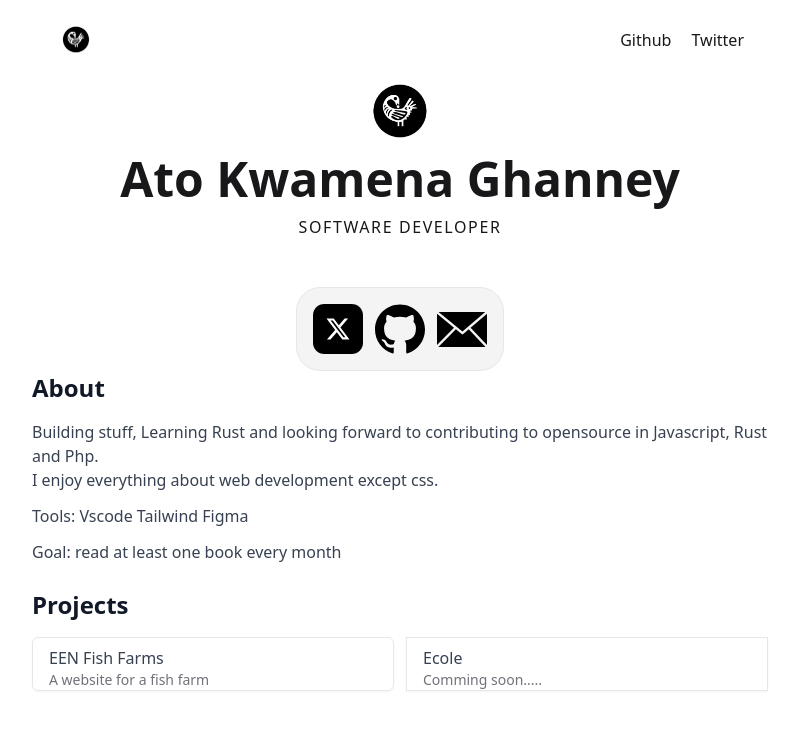
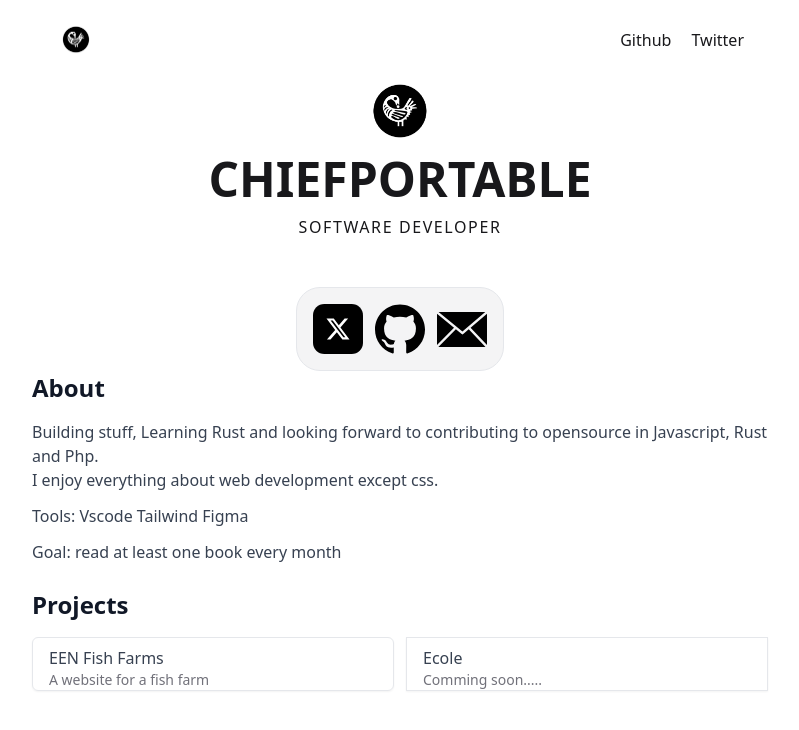
Before and after one commit to at-o/at-o.github.io, a Jekyll site: the page built from index.html, in a window 1280 px wide. Shown: the top 730 px of the page, without its empty margins (240-1039 px from the left). Built offline with Jekyll 4.4.1, drawn with Linux system fonts in a browser that asks for light colours; nearby versions of some CDN libraries.

Commit message:
name changed

```diff
--- a/_layouts/default.html
+++ b/_layouts/default.html
@@ -3,7 +3,7 @@
   <head>
     <meta charset="UTF-8" />
     <meta name="viewport" content="width=device-width, initial-scale=1.0" />
-    <title>Raymond Ato Ghanney</title>
+    <title>ChiefPortable</title>
     <link rel="shortcut icon" href="/assets/inspire.jpg" type="image/x-icon" />
     <script src="https://cdn.tailwindcss.com"></script>
   </head>
--- a/index.html
+++ b/index.html
@@ -20,7 +20,7 @@ layout: default
       <img class="w-auto h-16 mx-auto" src="assets/inspire.jpg" alt="logo" />
     </div>
     <div>
-      <h1 class="text-5xl font-bold leading-normal">Ato Kwamena Ghanney</h1>
+      <h1 class="text-5xl font-bold leading-normal uppercase">ChiefPortable</h1>
       <p class="tracking-widest uppercase">Software Developer</p>
     </div>
   </div>
```
